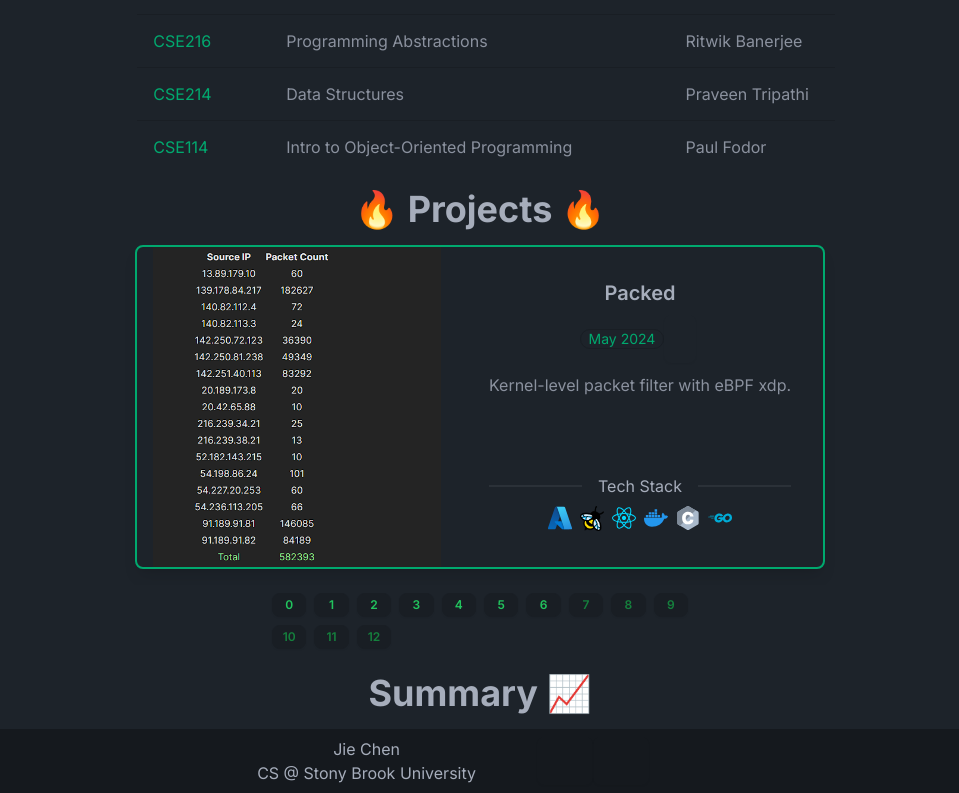
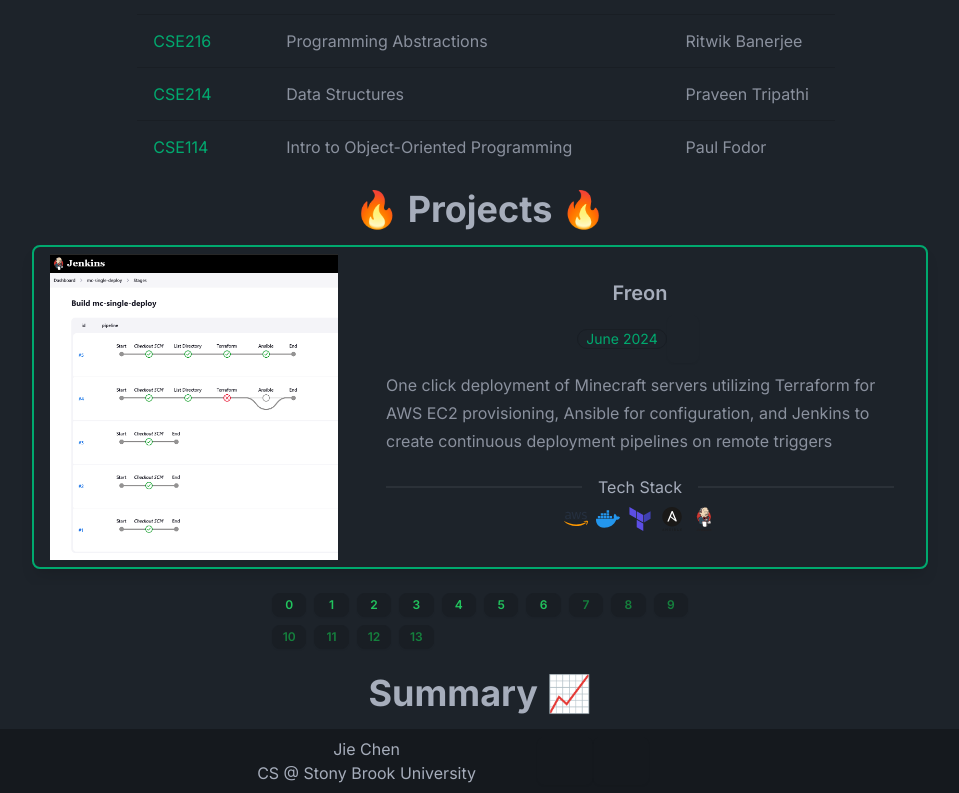
Before and after one commit to jiechenmc/jiechen.dev, a Next.js app: page / in a window 1280 px wide. Shown: the part 3677-4470 px from the top of the page, without its empty margins (160-1119 px from the left). Built offline with nearby package versions, Linux system fonts and the light colour scheme; no server answers; some icons are missing.

Commit message:
add new project

```diff
--- a/app/Projects/ProjectEntries.tsx
+++ b/app/Projects/ProjectEntries.tsx
@@ -130,7 +130,7 @@ export const PROJECTS = [
         repo: "https://github.com/jiechenmc/jiechen.dev",
         demo: "https://jiechen.dev/",
         completed: true,
-        stack: "TypeScript,Next.js,TailwindCSS",
+        stack: "TypeScript, Next.js, TailwindCSS",
         thumbnail: "/thumbnails/jiechen.dev.jpg"
     },
     {
@@ -141,7 +141,7 @@ export const PROJECTS = [
         repo: "https://github.com/jiechenmc/BiBi",
         demo: "https://blog.jiechen.dev/",
         completed: true,
-        stack: "Next.js,Markdown",
+        stack: "Next.js, Markdown",
         thumbnail: "/thumbnails/blog.png"
     }, {
         title: "Packed",
@@ -153,6 +153,16 @@ export const PROJECTS = [
         completed: true,
         stack: "Azure,eBPF,React,Docker,C,Go",
         thumbnail: "/thumbnails/packed.png"
+    }, {
+        title: "Freon",
+        date: "June 2024",
+        description:
+            "One click deployment of Minecraft servers utilizing Terraform for AWS EC2 provisioning, Ansible for configuration, and Jenkins to create continuous deployment pipelines on remote triggers",
+        repo: "https://github.com/jiechenmc/Freon.git",
+        demo: "#",
+        completed: true,
+        stack: "Amazon Web Services, Docker, Terraform, Ansible, Jenkins",
+        thumbnail: "/thumbnails/freon.png"
     }
 ];
 
--- a/app/hooks/icons.tsx
+++ b/app/hooks/icons.tsx
@@ -5,6 +5,8 @@ const width = 24;
 const height = 24;
 
 const ICONS: { [key: string]: React.ReactNode } = {
+    ansible: <Icon icon="logos:ansible" width={width} height={height} />,
+    jenkins: <Icon icon="logos:jenkins" width={width} height={height} />,
     ebpf: <Image src="/thumbnails/ebpf.png" width={width} height={height} alt="ebpf logo" />,
     markdown: <Icon icon="logos:markdown" className="dark:fill-white" width={width} height={height} />,
     javascript: <Icon icon="logos:javascript" width={width} height={height} />,
```
Also changed, not shown: public/thumbnails/freon.png (added).
